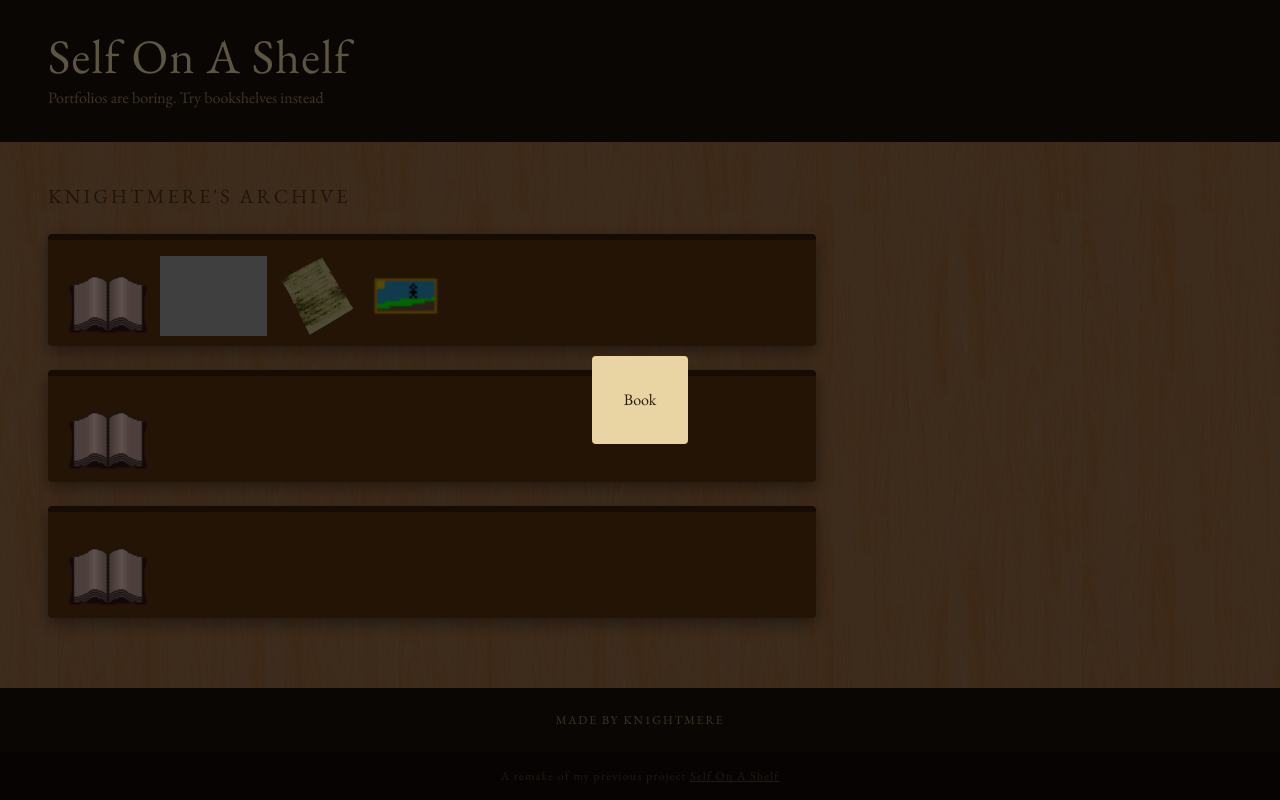
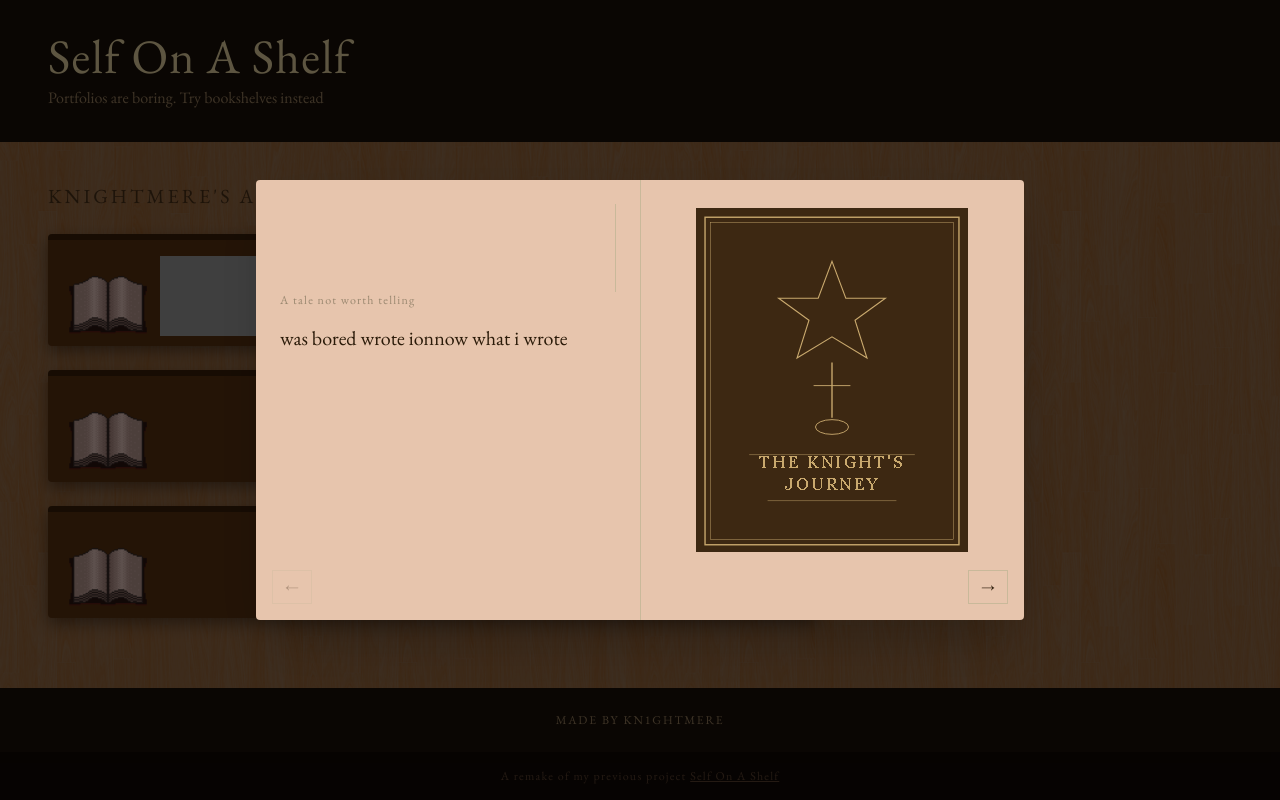
Before and after one commit to Kn1ghtmere/selfonashelfV2, a React (Vite) app in the folder my-project/: page / in a window 1280 px wide. Both pictures are taken after a click on the button 108 px from the left and 296 px from the top of the page. Built offline with nearby package versions, Linux system fonts and the light colour scheme; grey boxes are pictures that could not be loaded.

Commit message:
added the book component , imported my book into it

```diff
--- a/my-project/index.html
+++ b/my-project/index.html
@@ -6,7 +6,7 @@
     <link rel="preconnect" href="https://fonts.googleapis.com">
     <link href="https://fonts.googleapis.com/css2?family=EB+Garamond:wght@400;500&display=swap" rel="stylesheet">
     <meta name="viewport" content="width=device-width, initial-scale=1.0" />
-    <title>my-project</title>
+    <title>Self on a Shelf V2</title>
   </head>
   <body>
     <div id="root"></div>
--- /dev/null
+++ b/my-project/src/components/Book.jsx
@@ -0,0 +1,52 @@
+import { useState } from 'react'
+
+export default function Book({pages}) {
+    const [current, setCurrent] = useState(0)
+    const page = pages[current]
+    const isCover = page.type === 'cover'
+
+    return (
+        <div className="relative flex h-[80vh] w-[90vw] max-w-3xl flex-col overflow-hidden rounded bg-page text-wood-ink shadow-2xl md:h-[440px] md:flex-row">
+            {}
+            <div className="flex-1 overflow-y-auto border-b border-[#c9b99a] px-6 pb-16 pt-6 md:border-b-0 md:border-r">
+                {isCover ? (
+                    <>
+                    <h1 className="flex-1 overflow-y-auto border-b border-[#c9b99a] px-6 pb-16 pt-6 md:border-b-0 md:border-r">
+                    </h1>
+                    <h3 className="mb-4 text-xs tracking-widest text-[#9a8870]">{page.subtitle}</h3>
+
+                    </>
+                    ) : (
+                        <h2 className="mb-4 text-center text-xs tracking-widest text-[#9a8870]">{page.title}</h2>
+
+                    )}
+
+                    <div style={{ lineHeight: page.leading }}>
+                        {page.lines.map((line, i) => (
+                            <p key={i} className="text-xl">{line}</p>
+                        ))}
+                    </div>
+            </div>
+
+            <div className="flex min-h-0 flex-1 items-center justify-center px-6 pb-16 pt-6">
+                <img src={page.image} alt={page.title} className="max-h-full max-w-full object-contain" />
+
+            </div>
+
+            <button
+            onClick={() => setCurrent(current - 1)}
+            disabled={current === 0}
+            className="absolute bottom-4 left-4 border border-[#c9b99a] px-3 py-1.5 text-sm disabled:opacity-30"
+            >
+             ←
+            </button>
+            <button
+            onClick={() => setCurrent(current + 1)}
+            disabled={current === pages.length -1}
+            className="absolute bottom-4 right-4 border border-[#c9b99a] px-3 py-1.5 text-sm disabled:opacity-30"
+            >
+             →
+            </button>
+        </div>
+    )
+}
--- a/my-project/src/components/ModalContent.jsx
+++ b/my-project/src/components/ModalContent.jsx
@@ -1,3 +1,5 @@
+import Book from './Book'
+
 export default function ModalContent({item}) {
     if (item.type === 'image') {
         return (
@@ -10,12 +12,12 @@ export default function ModalContent({item}) {
     }
 
     if (item.type === 'book') {
-        return (
-            <div className="rounded bg-parchment p-8 text-wood-ink">
-                Book
-            </div>
-        )
-    }
+        if (!item.pages) {
+            return <div className="rounded bg-parchment p-8 text-wood-ink">Coming Soon</div>
+        }
+        return <Book pages={item.pages} />
+        }
+
 
     if (item.type === 'poem') {
         return (
@@ -24,5 +26,5 @@ export default function ModalContent({item}) {
             </div>
         )
     }
-    return null
+  return null
 }
--- /dev/null
+++ b/my-project/src/data/knightsJourney.js
@@ -0,0 +1,64 @@
+export const knightsJourney = [
+    {
+        type: 'cover',
+        title: 'The Knight\'s Journey',
+        subtitle: 'A tale not worth telling',
+        image: '/assets/coverpage.png',
+        leading: 3.5 ,
+        lines: ['was bored wrote ionnow what i wrote'],
+    },
+
+    {
+        title:'I',
+        image: '/assets/page1.png',
+        leading: 5.2,
+        lines: [
+      'Another obstacle left behind,',
+      "A knight's journey,",
+      'the one who was known to be kind,',
+      'towards the mountains he inclined.',
+        ],
+    },
+
+    {
+        title:'II',
+        image: '/assets/page2.png',
+        leading: 3,
+        lines: [
+        'Traversing upwards with no dimes,',
+      'he stops and rests and greets the nobles.',
+      'They offer him food,',
+      'and he pays them with rhymes.',
+      "They're moved to see a man of such heart,",
+      'they are humbled, some honoured,',
+      'with just a few lines.',
+    ],
+    },
+
+    {
+         title: 'III',
+    image: '/assets/page3.png',
+    leading: 2.5,
+    lines: [
+      'On the path to the mountains he continues.',
+      'He was stopped by travellers, they were confused.',
+      'Towards the mountains? for what use?',
+      "He then explained he's been to shore.",
+      'He fished and hunted, he farmed and traded,',
+      'but the noble life had made him bored.',
+      'He sought to find a one of his kind.',
+    ],
+    },
+    {
+    title: 'IV',
+    image: '/assets/page4.png',
+    leading: 3,
+    lines: [
+      'He took on a purpose and an oath of a knight,',
+      'to reach the summit and cross to the other side,',
+      'to find the valley of peace of mind.',
+      'They were quick to judge, but he did not mind.',
+      'He kept on walking and made up his mind.',
+    ],
+  },
+]
--- a/my-project/src/data/shelves.js
+++ b/my-project/src/data/shelves.js
@@ -1,6 +1,8 @@
+import { knightsJourney } from './knightsJourney'
+
 export const shelves = [
     [
-        { id: 'book1', type:'book', icon: '/assets/book1.gif', title:"The Knights Journey"},
+        { id: 'book1', type:'book', icon: '/assets/book1.gif', title:"The Knights Journey", pages: knightsJourney},
         { id: 'scroll1', type: 'image', icon: '/assets/scroll1.png', title:'Scroll', content: '/assets/scrollcontainer.png'},
         { id: 'poem1', type:'poem', icon: '/assets/musicpage.png', title:"My thoughts weren't what you sought"},
         { id: 'drawing', type:'image', icon: '/assets/drawframe.png', title:"Drawing", content:'/assets/drawing.png'},
--- a/my-project/src/index.css
+++ b/my-project/src/index.css
@@ -9,6 +9,8 @@
   --color-wood-ink: #2a1a08;
   --color-shelf: #5a3210;
   --color-shelf-edge: #3a1f08;
+  --color-page: #e7c5ad;
+
 }
 
 body {
```
